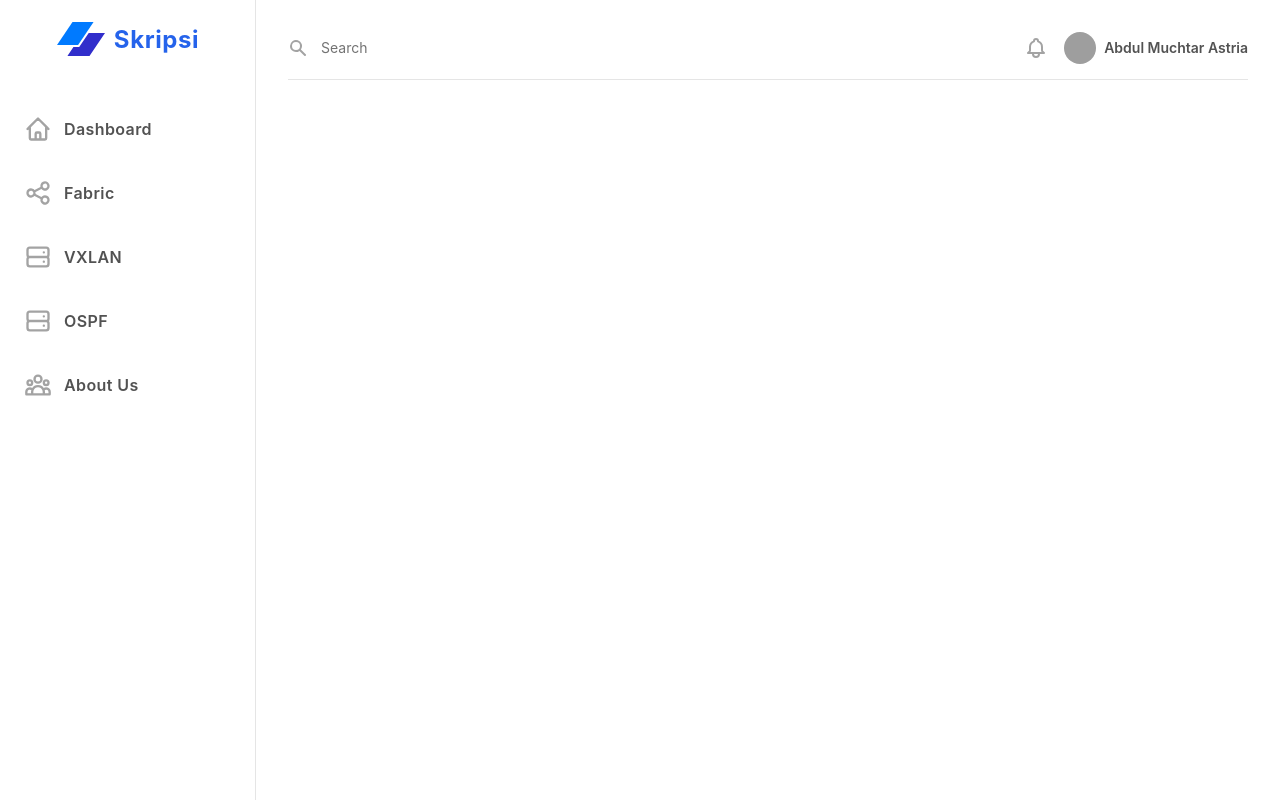
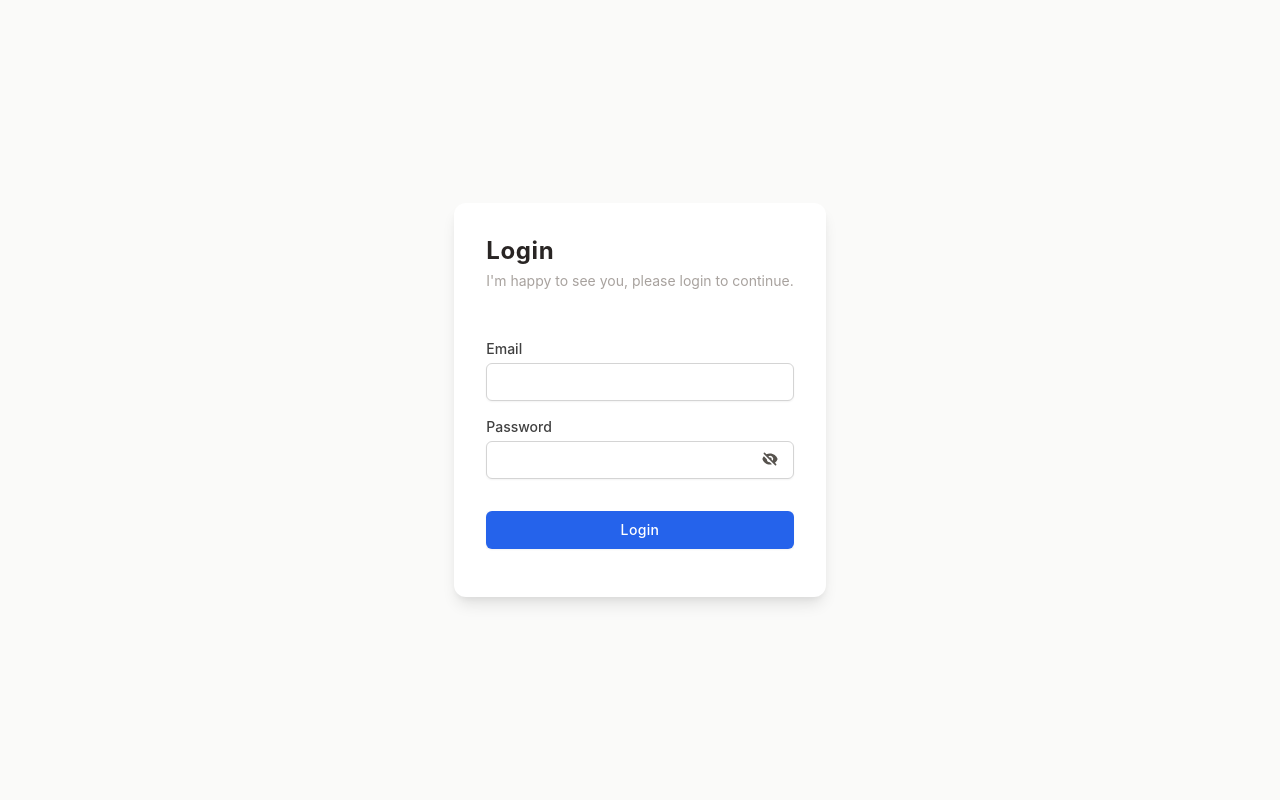
Before and after one commit to Aybis/skripsi-app, a React (Create React App) app: page /login in a window 1280 px wide. Built offline with nearby package versions, Linux system fonts and the light colour scheme; grey boxes are pictures that could not be loaded.

Commit message:
add middleware authenticated and gate

```diff
--- a/public/index.html
+++ b/public/index.html
@@ -24,7 +24,7 @@
       work correctly both with client-side routing and a non-root public URL.
       Learn how to configure a non-root public URL by running `npm run build`.
     -->
-    <title>Skripsi App</title>
+    <title>V-Mat</title>
   </head>
   <body>
     <noscript>You need to enable JavaScript to run this app.</noscript>
--- a/src/App.js
+++ b/src/App.js
@@ -1,34 +1,21 @@
-import { BrowserRouter as Router, Route, Switch } from 'react-router-dom';
-import Layout from './components/includes/Layout';
-import AboutUs from './components/pages/AboutUs';
-import Fabric from './components/pages/Fabric';
-import Home from './components/pages/Home';
-import Ospf from './components/pages/Ospf';
-import Vxlan from './components/pages/Vxlan';
+import { createBrowserHistory } from 'history';
+import { Router, Switch } from 'react-router-dom';
+import Authenticated from './components/middleware/Authenticated';
+import Gate from './components/middleware/Gate';
+import Login from './components/pages/Login';
+import Index from './route/Index';
 
 function App() {
+  const history = createBrowserHistory({ basename: process.env.PUBLIC_URL });
+
   return (
     <>
-      <Router>
-        <Layout>
-          <Switch>
-            <Route exact path="/">
-              <Home />
-            </Route>
-            <Route exact path="/fabric">
-              <Fabric />
-            </Route>
-            <Route exact path="/ospf">
-              <Ospf />
-            </Route>
-            <Route exact path="/vxlan">
-              <Vxlan />
-            </Route>
-            <Route exact path="/us">
-              <AboutUs />
-            </Route>
-          </Switch>
-        </Layout>
+      <Router history={history}>
+        <Switch>
+          <Gate path="/login" component={Login}></Gate>
+          {/* Route After Middleware */}
+          <Authenticated exact path="/" component={Index}></Authenticated>
+        </Switch>
       </Router>
     </>
   );
--- /dev/null
+++ b/src/components/atoms/LoadingIcon.js
@@ -0,0 +1,23 @@
+import React from 'react';
+
+export default function LoadingIcon() {
+  return (
+    <svg
+      className="animate-spin -ml-1 mr-3 h-5 w-5 text-white"
+      xmlns="http://www.w3.org/2000/svg"
+      fill="none"
+      viewBox="0 0 24 24">
+      <circle
+        className="opacity-25"
+        cx="12"
+        cy="12"
+        r="10"
+        stroke="currentColor"
+        strokeWidth="4"></circle>
+      <path
+        className="opacity-75"
+        fill="currentColor"
+        d="M4 12a8 8 0 018-8V0C5.373 0 0 5.373 0 12h4zm2 5.291A7.962 7.962 0 014 12H0c0 3.042 1.135 5.824 3 7.938l3-2.647z"></path>
+    </svg>
+  );
+}
--- a/src/components/includes/Sidebar.js
+++ b/src/components/includes/Sidebar.js
@@ -45,7 +45,7 @@ export default function Sidebar() {
                 fill="#312ECB"></path>{' '}
             </svg>
             <h1 className="text-2xl text-blue-600 font-bold tracking-wide">
-              Skripsi
+              V-Mat
             </h1>
           </div>
           <div className="flex-grow mt-5 flex flex-col">
--- a/src/components/includes/SidebarMobile.js
+++ b/src/components/includes/SidebarMobile.js
@@ -72,7 +72,7 @@ export default function SidebarMobile({ handlerSidebar }) {
               fill="#312ECB"></path>{' '}
           </svg>
           <h1 className="text-xl ml-2 text-blue-600 font-bold tracking-wider">
-            Skripsi
+            V-Mat
           </h1>
         </div>
         <div className="mt-5 flex-1 h-0 overflow-y-auto">
--- /dev/null
+++ b/src/components/middleware/Authenticated.js
@@ -0,0 +1,30 @@
+import React from 'react';
+import { Route, Redirect, withRouter } from 'react-router-dom';
+
+const Authenticated = ({
+  component: Component,
+  match,
+  path,
+  location,
+  ...rest
+}) => {
+  const ok = localStorage.getItem('VMAT:user');
+  localStorage.removeItem('VMAT:redirect');
+
+  return (
+    <Route
+      {...rest}
+      render={(props) =>
+        ok ? (
+          <Component {...props} />
+        ) : path === '/' ? (
+          <Redirect to={`/login?path=${location.pathname}`} />
+        ) : (
+          <Redirect to={`/login?path=${location.pathname}`} />
+        )
+      }
+    />
+  );
+};
+
+export default withRouter(Authenticated);
--- /dev/null
+++ b/src/components/middleware/Gate.js
@@ -0,0 +1,20 @@
+import React from 'react';
+import { Route, Redirect, withRouter } from 'react-router-dom';
+
+const Gate = ({ component: Component, location, ...rest }) => {
+  const ok = localStorage.getItem('VMAT:user');
+  const params = location?.search.substring(1).split('&');
+  const path = params.find((item) => item.indexOf('path') > -1);
+  const redirect = path?.split('=')?.[1];
+
+  if (!ok && redirect) localStorage.setItem('VMAT:redirect', redirect);
+
+  return (
+    <Route
+      {...rest}
+      render={(props) => (ok ? <Redirect to="/" /> : <Component {...props} />)}
+    />
+  );
+};
+
+export default withRouter(Gate);
--- /dev/null
+++ b/src/components/pages/Login.js
@@ -0,0 +1,141 @@
+import { EyeIcon, EyeOffIcon } from '@heroicons/react/solid';
+import React, { useEffect, useState } from 'react';
+import { withRouter } from 'react-router-dom';
+import LoadingIcon from '../atoms/LoadingIcon';
+
+// history untuk set url digunakan untuk redirect maupun backpage
+const Login = ({ history }) => {
+  // variable loading ketika proses login
+  const [isLoading, setisLoading] = useState(false);
+  // var icon eye untuk kondisi ketika type password menjadi text begitu sebaliknya
+  const [isShowPassword, setisShowPassword] = useState(false);
+  // var untuk ganti type form password menjadi text dan sebaliknya
+  const [isPassword, setisPassword] = useState('password');
+  // untuk mematkan proses halaman sekarang ketika pindah halaman lain
+  const [didMount, setDidMount] = useState(false);
+  // params login
+  const [form, setform] = useState({
+    email: '',
+    password: '',
+  });
+
+  // handler onchange digunakan untuk mendapatkan value dari form input
+  const handlerOnChange = (event) => {
+    setform({
+      ...form,
+      [event.target.name]: event.target.value,
+    });
+  };
+
+  // function untuk show text password
+  const handlerClick = () => {
+    setisShowPassword(!isShowPassword);
+    if (isPassword === 'text') {
+      setisPassword('password');
+    } else {
+      setisPassword('text');
+    }
+  };
+
+  // function login submit
+  const handlerSubmit = (event) => {
+    event.preventDefault();
+
+    // store data token to local storage
+    localStorage.setItem(
+      'VMAT:user',
+      JSON.stringify({
+        email: form.email,
+      }),
+    );
+
+    const redirect = localStorage.getItem('VMAT:redirect');
+
+    setisLoading(true);
+    setTimeout(() => {
+      setisLoading(false);
+      history.push(redirect || '/');
+    }, 500);
+  };
+
+  // sama seperti componentDidMount namun digunakan untuk mematikan seluruh proses halaman login ketika berpindah halaman
+  useEffect(() => {
+    setDidMount(true);
+    return () => {
+      setDidMount(false);
+    };
+  }, []);
+
+  if (!didMount) {
+    return null;
+  }
+
+  return (
+    <div className="flex justify-center items-center min-h-screen h-full bg-warmGray-50">
+      <div className="relative bg-white rounded-xl shadow-lg px-8 py-4">
+        <div className="mt-4 mb-12">
+          <h1 className="text-2xl font-bold tracking-wide text-warmGray-800">
+            Login
+          </h1>
+          <p className="text-sm text-warmGray-400 mt-1">
+            I'm happy to see you, please login to continue.
+          </p>
+        </div>
+
+        <form onSubmit={handlerSubmit} className="flex flex-col gap-4">
+          <div className="col-span-6 sm:col-span-3">
+            <label
+              htmlFor="email"
+              className="block text-sm font-medium text-gray-700">
+              Email
+            </label>
+            <input
+              type="email"
+              name="email"
+              value={form.email}
+              onChange={handlerOnChange}
+              autoComplete="given-name"
+              className="mt-1 block w-full border border-gray-300 rounded-md shadow-sm py-2 px-3 focus:outline-none focus:ring-indigo-500 focus:border-indigo-500 sm:text-sm"
+            />
+          </div>
+          <div className="col-span-6 sm:col-span-3">
+            <label
+              htmlFor="password"
+              className="block text-sm font-medium text-gray-700">
+              Password
+            </label>
+            <input
+              type={isPassword}
+              name="password"
+              value={form.password}
+              onChange={handlerOnChange}
+              autoComplete="given-name"
+              className="mt-1 block w-full border border-gray-300 rounded-md shadow-sm py-2 px-3 focus:outline-none focus:ring-indigo-500 focus:border-indigo-500 sm:text-sm"
+            />
+            <div
+              className="absolute right-12 -mt-7 cursor-pointer"
+              onClick={handlerClick}>
+              {isShowPassword ? (
+                <EyeIcon className="h-4 w-4 text-warmGray-600" />
+              ) : (
+                <EyeOffIcon className="h-4 w-4 text-warmGray-600" />
+              )}
+            </div>
+          </div>
+
+          <div className=" bg-gray-50 text-right mt-4 mb-8">
+            <button
+              type="submit"
+              className="bg-blue-600 border border-transparent rounded-md shadow-sm py-2 px-4 inline-flex justify-center text-sm font-medium text-white hover:bg-blue-700 focus:outline-none focus:ring-2 focus:ring-offset-2 focus:ring-blue-500 w-full
+             tracking-wide">
+              {isLoading && <LoadingIcon />}
+              Login
+            </button>
+          </div>
+        </form>
+      </div>
+    </div>
+  );
+};
+
+export default withRouter(Login);
--- /dev/null
+++ b/src/route/Index.js
@@ -0,0 +1,37 @@
+import { BrowserRouter as Router, Route, Switch } from 'react-router-dom';
+import Layout from '../components/includes/Layout';
+import AboutUs from '../components/pages/AboutUs';
+import Fabric from '../components/pages/Fabric';
+import Home from '../components/pages/Home';
+import Ospf from '../components/pages/Ospf';
+import Vxlan from '../components/pages/Vxlan';
+
+function Index() {
+  return (
+    <>
+      <Router>
+        <Layout>
+          <Switch>
+            <Route exact path="/">
+              <Home />
+            </Route>
+            <Route exact path="/fabric">
+              <Fabric />
+            </Route>
+            <Route exact path="/ospf">
+              <Ospf />
+            </Route>
+            <Route exact path="/vxlan">
+              <Vxlan />
+            </Route>
+            <Route exact path="/us">
+              <AboutUs />
+            </Route>
+          </Switch>
+        </Layout>
+      </Router>
+    </>
+  );
+}
+
+export default Index;
```
Also changed, not shown: src/components/includes/Header.js (+20 -7 lines).
